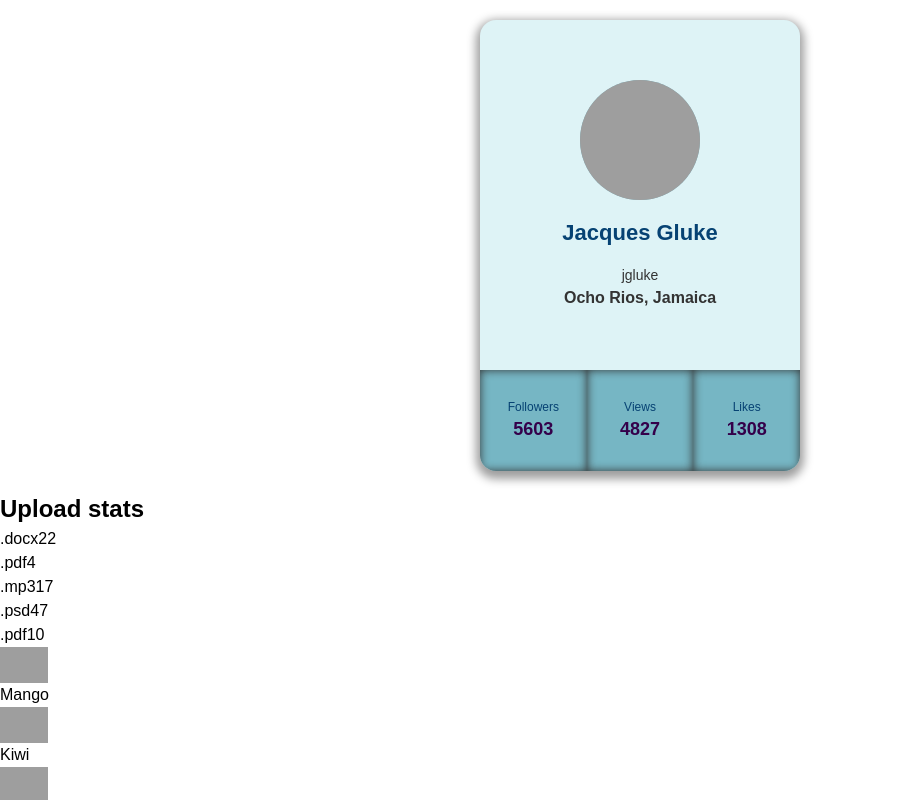
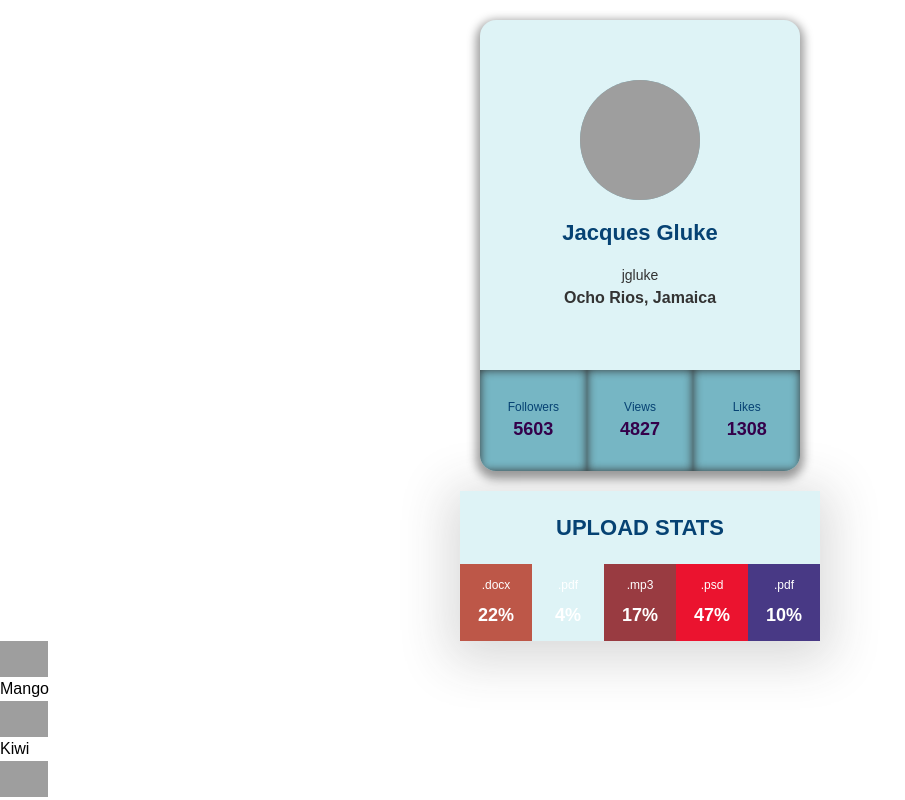
Before and after one commit to endorf8n/goit-react-hw-01-components, a React (Create React App) app: page / in a window 1280 px wide. Shown: the top 800 px of the page, without its empty margins (0-905 px from the left). Built offline with nearby package versions, Linux system fonts and the light colour scheme; grey boxes are pictures that could not be loaded.

Commit message:
statistics styles

```diff
--- a/src/components/Statistics/Statistics.jsx
+++ b/src/components/Statistics/Statistics.jsx
@@ -1,17 +1,18 @@
 import PropTypes from 'prop-types';
 import { StatsItem } from 'components/StatsItem/StatsItem';
+import { Section, StatsList, Title } from './statistics.styled';
 
 export const Statistics = ({ title, stats }) => {
   return (
-    <section className="statistics">
-      {title && <h2 className="title">{title}</h2>}
+    <Section>
+      {title && <Title>{title}</Title>}
 
-      <ul className="stat-list">
+      <StatsList>
         {stats.map(item => (
           <StatsItem {...item} key={item.id} />
         ))}
-      </ul>
-    </section>
+      </StatsList>
+    </Section>
   );
 };
 
--- /dev/null
+++ b/src/components/Statistics/statistics.styled.js
@@ -0,0 +1,24 @@
+import styled from 'styled-components';
+
+export const Section = styled.section`
+  display: flex;
+  flex-direction: column;
+  justify-content: center;
+  align-items: center;
+  width: ${({ theme }) => theme.spacing(90)};
+  margin: 0 auto;
+  box-shadow: ${({ theme }) => theme.shadows.medium};
+  background-color: ${({ theme }) => theme.colors.light};
+`;
+
+export const Title = styled.h2`
+  font-size: ${({ theme }) => theme.fontSizes.large};
+  font-weight: bold;
+  padding: ${({ theme }) => theme.spacing(5)};
+  text-transform: uppercase;
+  color: ${({ theme }) => theme.colors.dark};
+`;
+
+export const StatsList = styled.ul`
+  display: flex;
+`;
--- a/src/components/StatsItem/StatsItem.jsx
+++ b/src/components/StatsItem/StatsItem.jsx
@@ -1,11 +1,13 @@
 import PropTypes from 'prop-types';
+import { Item, Label, Percentage } from './statsItem.styled';
 
 export const StatsItem = ({ label, percentage }) => {
+  const bgColor = Math.floor(Math.random() * 16777215).toString(16);
   return (
-    <li className="item">
-      <span className="label">{label}</span>
-      <span className="percentage">{percentage}</span>
-    </li>
+    <Item bgColor={bgColor}>
+      <Label>{label}</Label>
+      <Percentage>{percentage}%</Percentage>
+    </Item>
   );
 };
 
--- /dev/null
+++ b/src/components/StatsItem/statsItem.styled.js
@@ -0,0 +1,28 @@
+import styled from 'styled-components';
+
+export const Item = styled.li`
+  display: flex;
+  gap: ${({ theme }) => theme.spacing(2)};
+  flex-direction: column;
+  align-items: center;
+  justify-content: center;
+  width: ${({ theme }) => theme.spacing(18)};
+  background-color: #${props => props.bgColor};
+  padding-top: ${({ theme }) => theme.spacing(3)};
+  padding-bottom: ${({ theme }) => theme.spacing(3)};
+`;
+
+export const Label = styled.span`
+  display: block;
+  font-size: ${({ theme }) => theme.spacing(3)};
+  text-align: center;
+  color: ${({ theme }) => theme.colors.white};
+`;
+
+export const Percentage = styled.span`
+  display: block;
+  text-align: center;
+  font-size: ${({ theme }) => theme.fontSizes.medium};
+  font-weight: bold;
+  color: ${({ theme }) => theme.colors.white};
+`;
--- a/src/styles/theme.js
+++ b/src/styles/theme.js
@@ -5,8 +5,7 @@ export const theme = Object.freeze({
     gray: '#333333',
     blue: '#76b6c4',
     dark: '#064273',
-    mainBackground: ['linear-gradient(to bottom, #c9d6ff,  #e2e2e2)'],
-    tagBackground: ['linear-gradient(to bottom, #FFD194, #D1913C)'],
+    white: '#ffffff',
   },
   fontSizes: {
     small: '14px',
```
